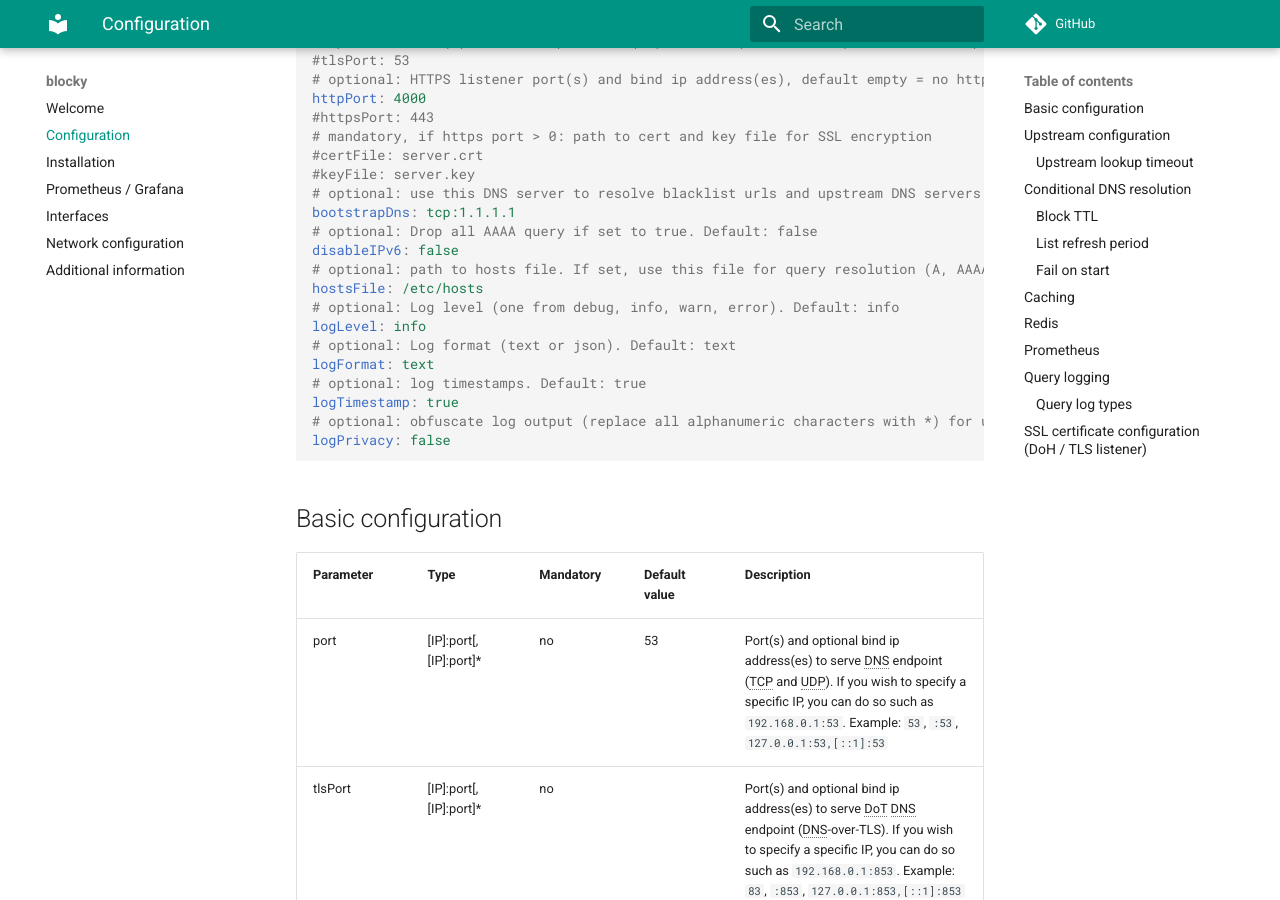
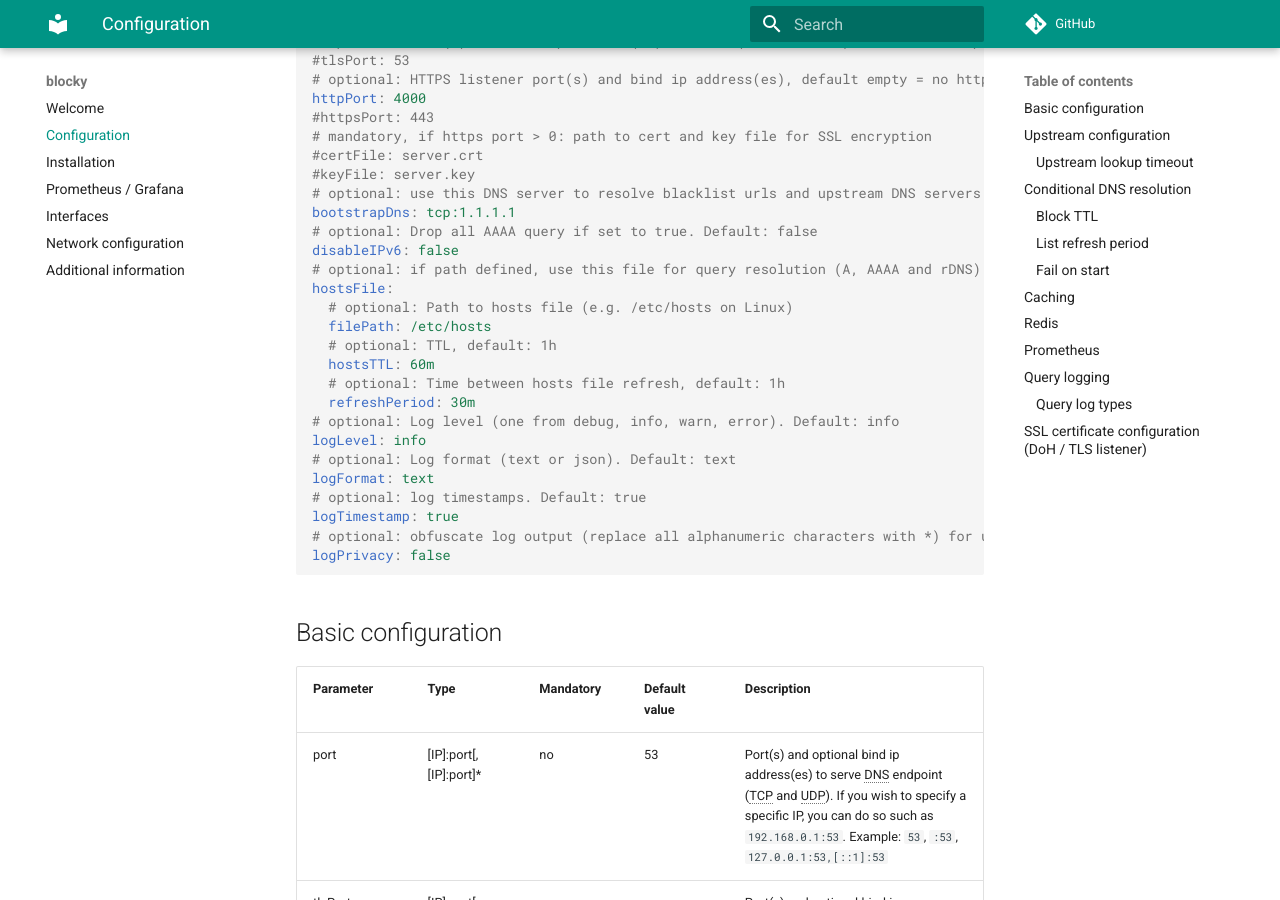
Before and after one commit to 0xERR0R/blocky, an MkDocs documentation site: the page built from docs/configuration.md, in a window 1280 px wide and 900 px high, scrolled down 3295 px. Built offline with MkDocs 1.6.1 and Material for MkDocs 9.7.7, drawn with Linux system fonts in a browser that asks for light colours; comment, search, counter and statistics services are not loaded.

Commit message:
added new parameters to the reference config.yml

```diff
--- a/docs/config.yml
+++ b/docs/config.yml
@@ -168,8 +168,14 @@ httpPort: 4000
 bootstrapDns: tcp:1.1.1.1
 # optional: Drop all AAAA query if set to true. Default: false
 disableIPv6: false
-# optional: path to hosts file. If set, use this file for query resolution (A, AAAA and rDNS). Default: empty
-hostsFile: /etc/hosts
+# optional: if path defined, use this file for query resolution (A, AAAA and rDNS). Default: empty
+hostsFile:
+  # optional: Path to hosts file (e.g. /etc/hosts on Linux)
+  filePath: /etc/hosts
+  # optional: TTL, default: 1h
+  hostsTTL: 60m
+  # optional: Time between hosts file refresh, default: 1h
+  refreshPeriod: 30m
 # optional: Log level (one from debug, info, warn, error). Default: info
 logLevel: info
 # optional: Log format (text or json). Default: text
```
